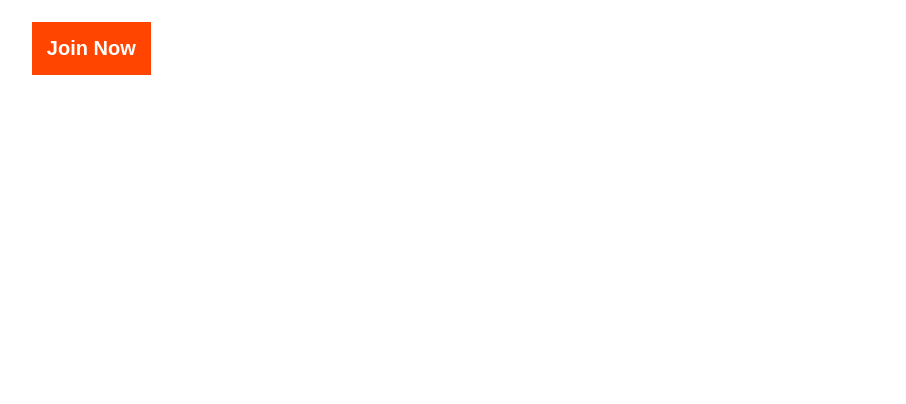
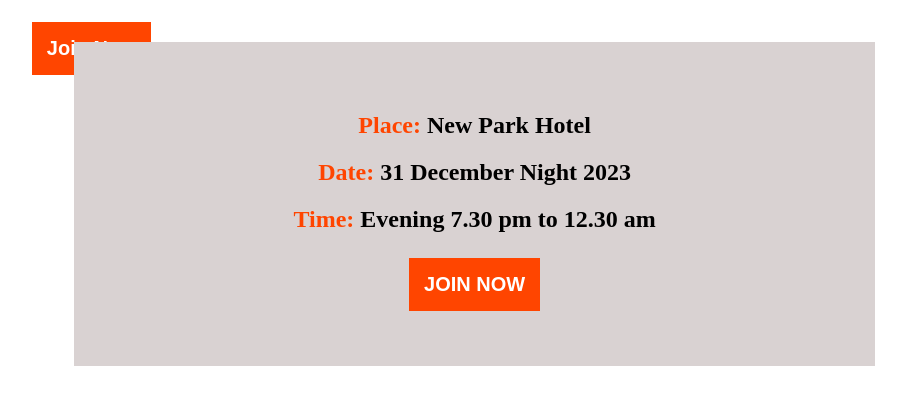
Before and after one commit to rayhansifat/new-year-new-mission, a plain HTML site: page index.html in a window 1280 px wide. Shown: the part 1816-2220 px from the top of the page, without its empty margins (234-1140 px from the left). Before the commit the page ends 1896 px from the top, so only its background shows below. Drawn offline with Linux system fonts and the light colour scheme.

Commit message:
adding schedule-banner

```diff
--- a/index.html
+++ b/index.html
@@ -48,13 +48,19 @@
             </div>
         </div>
        </section>
-
-
-
     </header>
 
     <main>
-
+        <section>
+           <div class="schedule-banner">
+            <div class="schedule-banner-description">
+                <h2> <span class="heading-des">Place:</span> New Park Hotel</h2>
+                <h2><span class="heading-des">Date:</span> 31 December Night 2023</h2>
+                <h2><span class="heading-des">Time:</span> Evening 7.30 pm to 12.30 am</h2>
+                <button class="btn">JOIN NOW</button>
+            </div>
+           </div>
+        </section>
     </main>
 
     <footer>
--- a/style.css
+++ b/style.css
@@ -75,3 +75,30 @@
     font-size: 20px;
     font-weight: 800;
 }
+
+/* ------------- */
+
+.schedule-banner{
+    position: relative;
+    text-align: center;
+    margin-left: 300px;
+    margin-bottom: 50px;
+}
+
+.schedule-banner-description{
+  width: 80%;
+  height: 100%;
+  padding: 15px;
+  background-color: #D9D2D2;
+  box-shadow: 10px ;
+  margin-top: 20px;
+  margin-bottom: 20px;
+  padding-top: 50px;
+  padding-bottom: 50px
+  ;
+
+}
+
+.heading-des{
+    color: orangered;
+}
```
Also changed, not shown: images/gradient1.png (added).
